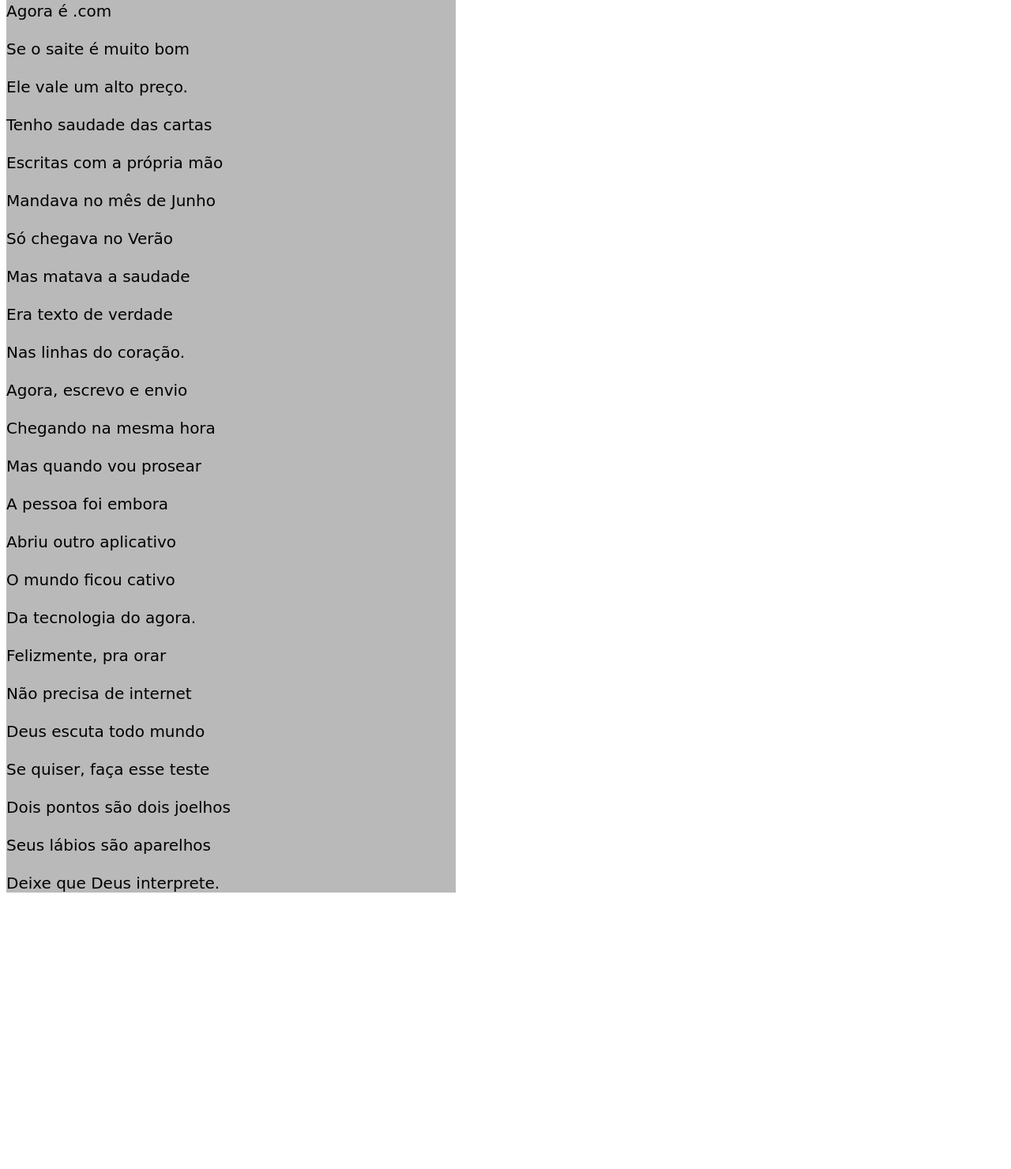
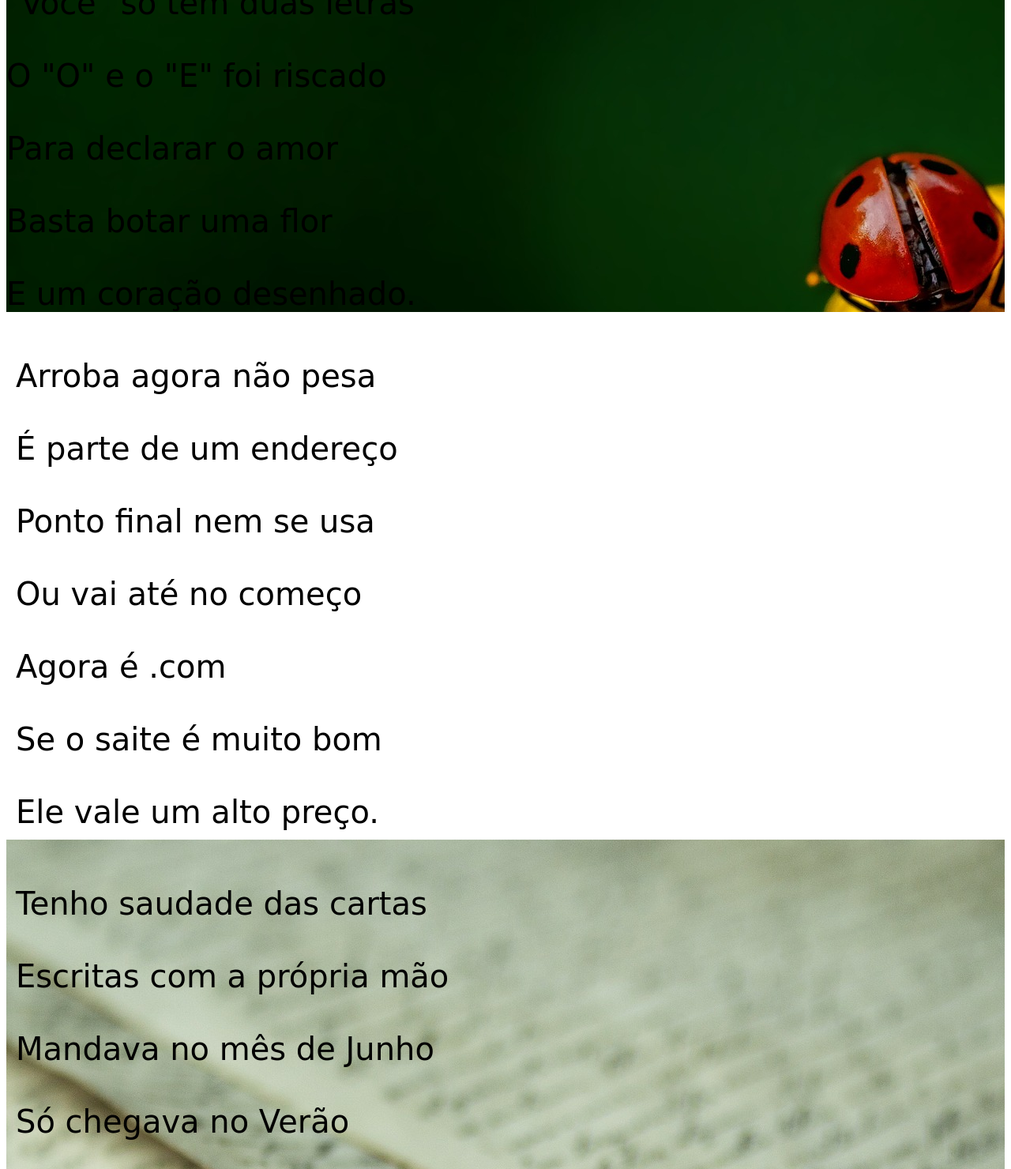
Before and after one commit to daianiazevedo/html-css, a plain HTML site: page desafio23.html in a window 1280 px wide. Shown: the part 1320-2800 px from the top of the page at 79% size. Before the commit the page ends 2458 px from the top, so only its background shows below. Drawn offline with Linux system fonts and the light colour scheme.

Commit message:
Update desafio23.html

```diff
--- a/desafio23.html
+++ b/desafio23.html
@@ -5,23 +5,25 @@
     <meta name="viewport" content="width=device-width, initial-scale=1.0">
     <title>Desafio do Cordel</title>
     <style>
-        body{
-            background-image: url(imagens/background001.jpg);
-            background-repeat: no-repeat;
+       body{
 
-        }
+         background-color: white;
+         background-repeat: repeat;
+
+       }
         h1 a{
             font-size: 20px;
+
         }
 
 
 
         h1{
             font-family: Arial, Helvetica, sans-serif ;
-            font-size: 70px;
+            font-size: 80px;
             color: white;
             background-color: black;
-            padding-top: 100px;
+            padding-top: 20px;
             text-align: center;
 
 
@@ -33,13 +35,67 @@
 
 
         }
-        div{
+        div.q1{
             font-family: cursive;
-            font-size: 20px;
+            font-size: 40px;
             width: 45%;
-            background-color: rgba(0, 0, 0, 0.274);
+            padding: 12px;
+
+        }
+        div.q2{
+            background-image: url(imagens/background001.jpg);
+            background-attachment: scroll;
+             background-color: rgba(0, 0, 0, 0.267);
+
+            font-family: cursive;
+            font-size:40px ;
+
+
+
+        }
+        div.q3{
+            font-family: cursive;
+            font-size: 40px;
+            width: 45%;
+            padding: 12px;
+
+
+        }
+        div.q4{
+            background-image: url(imagens/background002.jpg);
+            background-attachment: scroll;
+            background-color: rgba(0, 0, 0, 0.267);
+            font-family: cursive;
+            font-size: 40px;
+
+            padding: 12px;
+
+        }
+        div.q5{
+            font-family: cursive;
+            font-size: 40px;
+            width: 45%;
+            padding: 12px;
         }
 
+
+
+
+        div.q6{
+            font-family: cursive;
+            font-size: 40px;
+            width: 45%;
+            padding: 12px;
+        }
+
+        footer{
+
+            color: white;
+            background-color: black;
+            font-size: 20px;
+            padding-top: 30px ;
+            text-align: center;
+        }
 
 
 
@@ -60,7 +116,7 @@
 
 
 
-                            <div>
+                            <div class="q1">
                                 <br>Estou ficando cansado</br>
                                 <br>Da tal tecnologia</br>
                                 <br>Só se fala por e-mail</br>
@@ -72,7 +128,7 @@
 
 
 
-        <div>
+        <div class="q2">
             <br>Não é mais como era antes</br>
                 <br>É tudo abreviado</br>
                 <br>"Você" só tem duas letras</br>
@@ -82,7 +138,7 @@
                 <br>E um coração desenhado.</br>
         </div>
 
-        <div>
+        <div class="q3">
             <br>Arroba agora não pesa</br>
                 <br>É parte de um endereço</br>
                 <br>Ponto final nem se usa</br>
@@ -93,7 +149,7 @@
         </div>
 
 
-<div>
+<div class="q4">
 
             <br>Tenho saudade das cartas</br>
                 <br>Escritas com a própria mão</br>
@@ -104,7 +160,7 @@
                 <br>Nas linhas do coração.</br>
 </div>
 
-        <div>
+        <div class="q5">
             <br>Agora, escrevo e envio</br>
                 <br>Chegando na mesma hora</br>
                 <br>Mas quando vou prosear</br>
@@ -115,7 +171,7 @@
 
         </div>
 
-        <div>
+        <div class="q6">
             <br>Felizmente, pra orar</br>
                 <br>Não precisa de internet</br>
                 <br>Deus escuta todo mundo</br>
@@ -125,6 +181,9 @@
                 <br>Deixe que Deus interprete.</br>
 
         </div>
+        <footer>
+            Site criado por <a href="https://github.com/marioander">Mario Ander</a>.
+        </footer>
 
 
 
```
